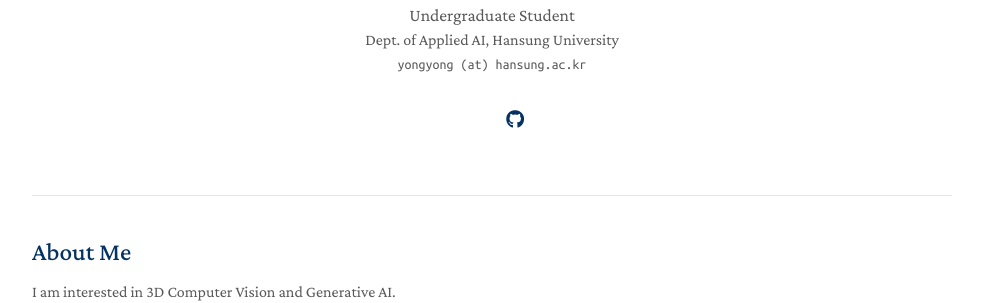
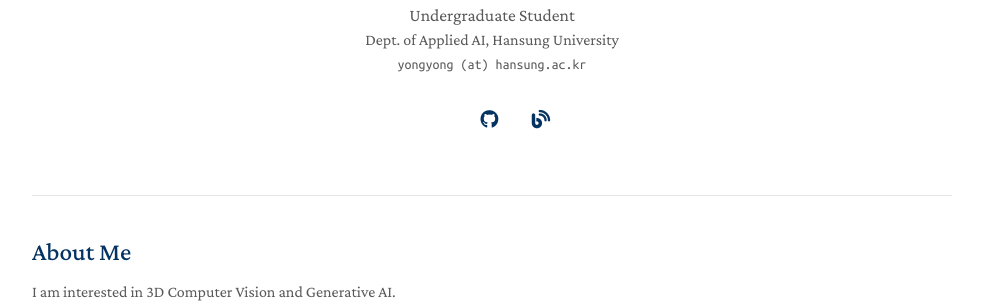
Before and after one commit to YONGJI04/yongji04.github.io, a Jekyll site: the page built from index.md, in a window 1280 px wide. Shown: the part 252-555 px from the top of the page, without its empty margins (148-1131 px from the left). Built offline with Jekyll 4.4.1, drawn with Linux system fonts in a browser that asks for light colours; a style sheet for code colours, icons or effects is not loaded; our own code applies the rules of GitHub Pages for plain Markdown files.

Commit message:
블로그 링크 아이콘 추가 (CV/GitHub 옆)

```diff
--- a/_config.yml
+++ b/_config.yml
@@ -13,6 +13,7 @@ canonical: https://yongji04.github.io/
 # Links
 # If you don't need one of them, you may delete the corresponding line.
 github_link: https://github.com/YONGJI04
+blog_link: https://YONGJI04.github.io/blog/
 #twitter: https://twitter.com/
 
 # Images (e.g., your profile picture and your website's favicon)
--- a/_layouts/homepage.html
+++ b/_layouts/homepage.html
@@ -78,6 +78,12 @@
         </a>
         {% endif %}
 
+        {% if site.blog_link %}
+        <a style="margin: 0 5px 0 0" href="{{ site.blog_link }}">
+          <i class="fa-solid fa-blog"></i>
+        </a>
+        {% endif %}
+
         {% if site.linkedin %}
         <a style="margin: 0 5px 0 0" href="{{ site.linkedin }}">
           <i class="fab fa-linkedin"></i>
```
